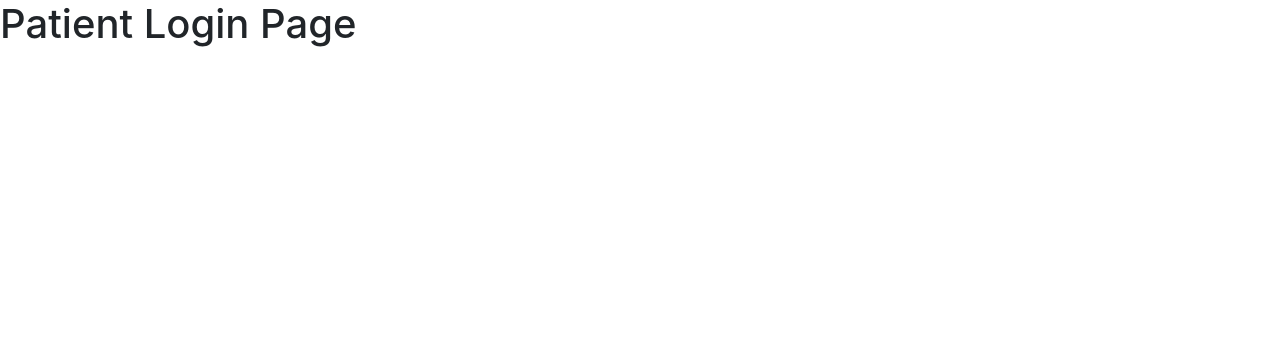
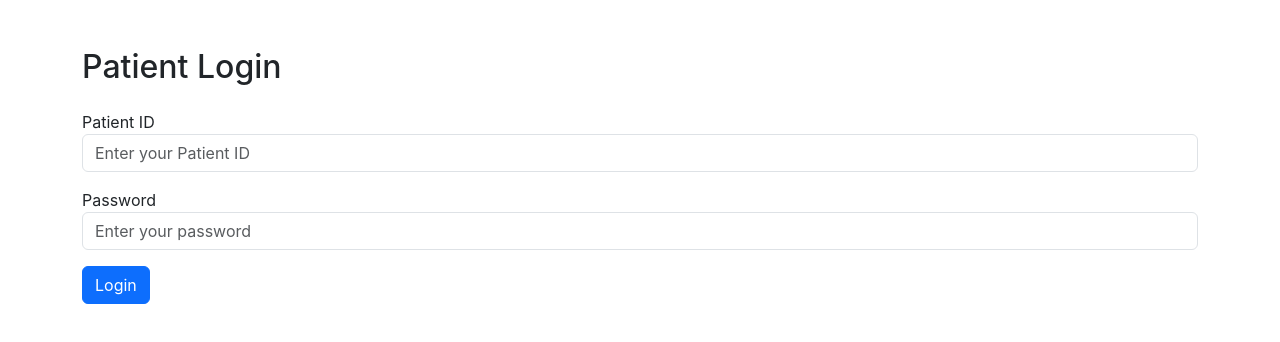
Before and after one commit to Anisha-Hasan/react-blockchain-dicom-protection, a React (Create React App) app: page /patient-login in a window 1280 px wide. Shown: the top 342 px of the page. Built offline with nearby package versions, Linux system fonts and the light colour scheme.

Commit message:
Added patient and staff login form

```diff
--- a/src/components/PatientLogin.js
+++ b/src/components/PatientLogin.js
@@ -2,8 +2,27 @@ import React from 'react';
 
 function PatientLogin() {
   return (
-    <div>
-      <h1>Patient Login Page</h1>
+    <div className="container mt-5">
+      <h2 className="mb-4">Patient Login</h2>
+      <form>
+        <div className="mb-3">
+          <label>Patient ID</label>
+          <input
+            type="text"
+            className="form-control"
+            placeholder="Enter your Patient ID"
+          />
+        </div>
+        <div className="mb-3">
+          <label>Password</label>
+          <input
+            type="password"
+            className="form-control"
+            placeholder="Enter your password"
+          />
+        </div>
+        <button type="submit" className="btn btn-primary">Login</button>
+      </form>
     </div>
   );
 }
--- a/src/components/StaffLogin.js
+++ b/src/components/StaffLogin.js
@@ -2,8 +2,27 @@ import React from 'react';
 
 function StaffLogin() {
   return (
-    <div>
-      <h1>Staff Login Page</h1>
+    <div className="container mt-5">
+      <h2 className="mb-4">Staff Login</h2>
+      <form>
+        <div className="mb-3">
+          <label>Staff ID</label>
+          <input
+            type="text"
+            className="form-control"
+            placeholder="Enter your Patient ID"
+          />
+        </div>
+        <div className="mb-3">
+          <label>Password</label>
+          <input
+            type="password"
+            className="form-control"
+            placeholder="Enter your password"
+          />
+        </div>
+        <button type="submit" className="btn btn-primary">Login</button>
+      </form>
     </div>
   );
 }
```
